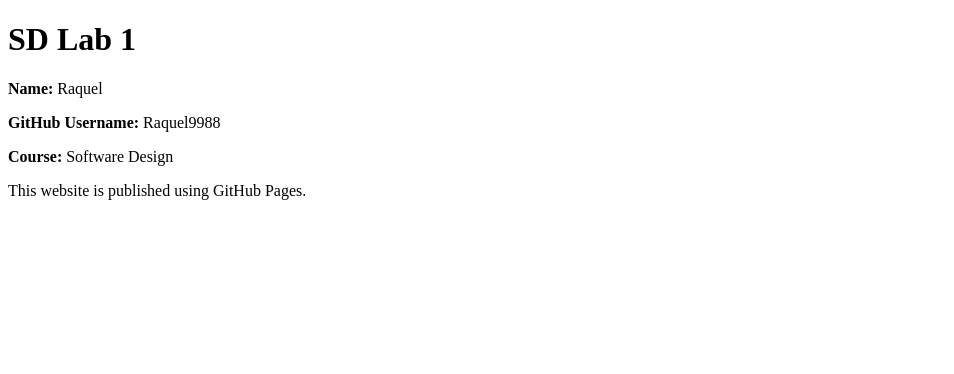
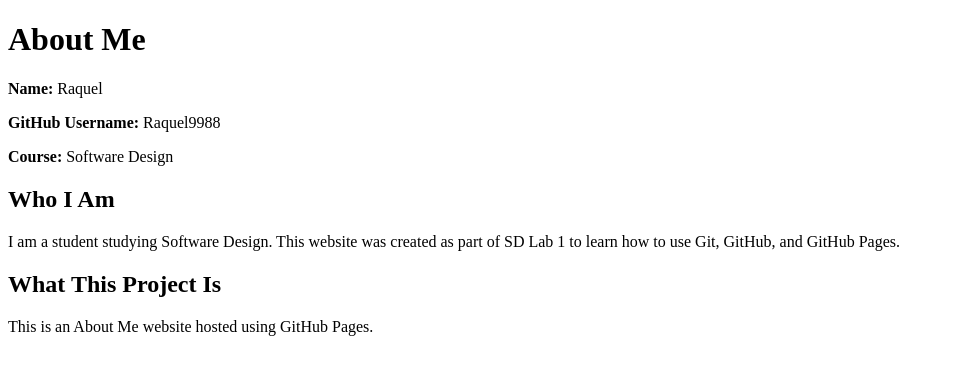
Before and after one commit to Raquel9988/SD-LAB-1, a plain HTML site: page index.html in a window 1280 px wide. Shown: the whole page, without its empty margins (0-954 px from the left). Drawn offline with Linux system fonts and the light colour scheme.

Commit message:
Update index.html with About Me content

```diff
--- a/index.html
+++ b/index.html
@@ -2,13 +2,26 @@
 <html lang="en">
 <head>
     <meta charset="UTF-8">
-    <title>SD Lab 1</title>
+    <title>About Me - Raquel</title>
 </head>
 <body>
-    <h1>SD Lab 1</h1>
+
+    <h1>About Me</h1>
+
     <p><strong>Name:</strong> Raquel</p>
     <p><strong>GitHub Username:</strong> Raquel9988</p>
     <p><strong>Course:</strong> Software Design</p>
-    <p>This website is published using GitHub Pages.</p>
+
+    <h2>Who I Am</h2>
+    <p>
+        I am a student studying Software Design. This website was created
+        as part of SD Lab 1 to learn how to use Git, GitHub, and GitHub Pages.
+    </p>
+
+    <h2>What This Project Is</h2>
+    <p>
+        This is an About Me website hosted using GitHub Pages.
+    </p>
+
 </body>
 </html>
```
